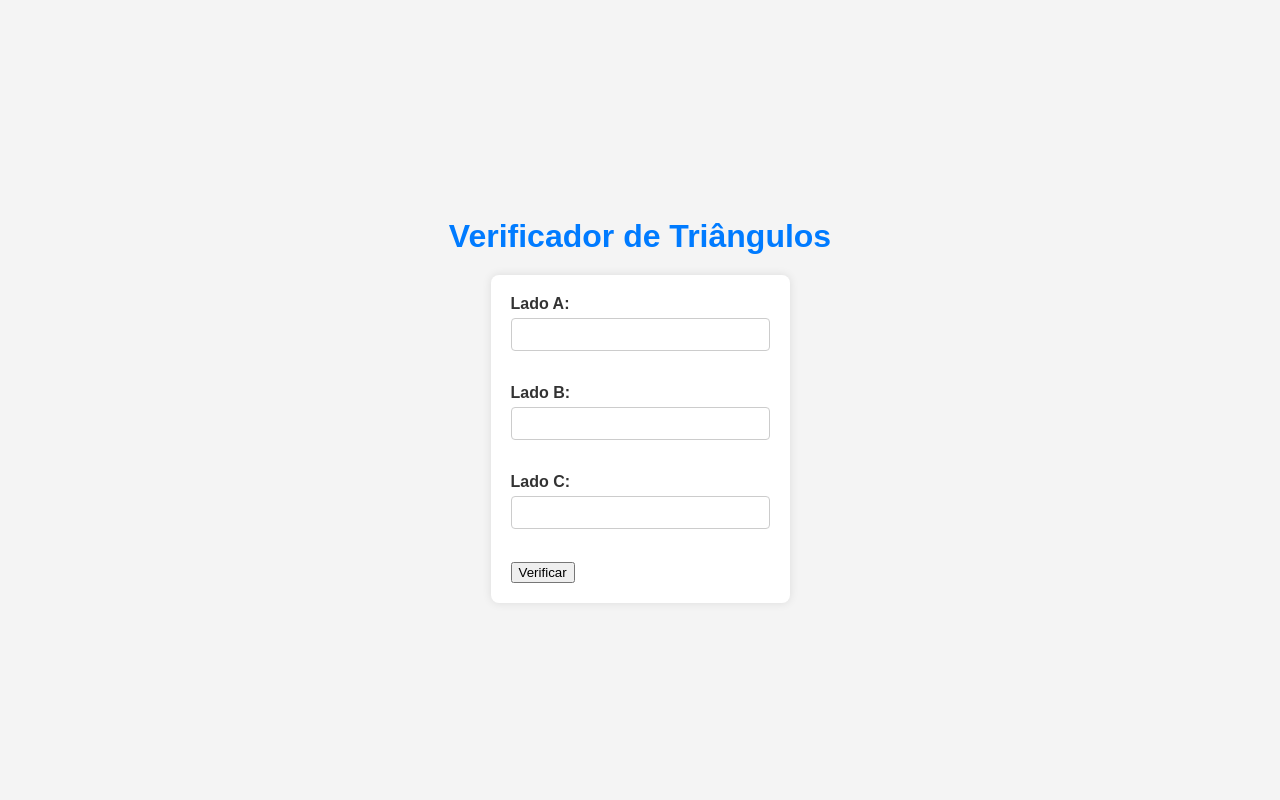
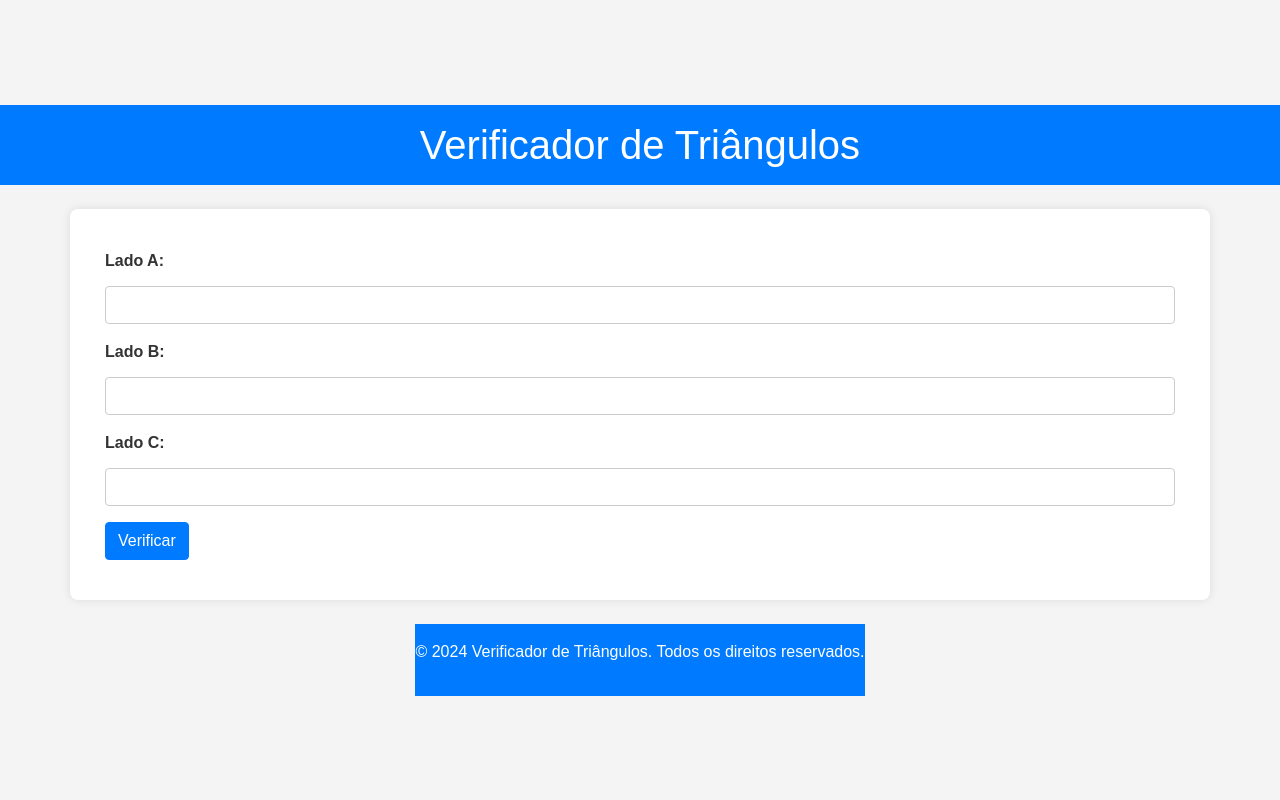
Before and after one commit to smithymmij/TEC16437_processamento_de_dados, a Flask app: page / in a window 1280 px wide. Run offline with Flask 3, Linux system fonts and the light colour scheme; some libraries are stand-ins or nearby versions.

Commit message:
Primeiro commit

```diff
--- a/app.py
+++ b/app.py
@@ -1,4 +1,5 @@
 from flask import Flask, request, render_template
+import os
 
 app = Flask(__name__)
 
@@ -24,4 +25,5 @@ def check_triangle():
     return render_template('index.html', resultado=resultado)
 
 if __name__ == '__main__':
-    app.run(debug=True)
+    port = int(os.environ.get('PORT', 5000))  # Pega a porta do ambiente ou usa 5000 por padrão
+    app.run(host='0.0.0.0', port=port, debug=True)
--- a/requirements.txt
+++ b/requirements.txt
@@ -1,2 +1,2 @@
-Flask
-gunicorn
+Flask==2.3.4
+gunicorn==20.1.0
--- a/static/style.css
+++ b/static/style.css
@@ -10,20 +10,39 @@ body {
     align-items: center;
     justify-content: center;
     height: 100vh;
+    min-height: 100vh; /* Garante que a altura mínima da página seja a altura da viewport */
 }
 
-/* Estiliza o título principal */
-h1 {
-    color: #007bff;
-    margin-bottom: 20px;
+/* Estiliza o topo (header) */
+header {
+    background-color: #007bff;
+    color: #fff;
+    width: 100%;
+    text-align: center;
+    padding: 10px 0;
+
+}
+
+/* Estiliza o título principal no topo */
+header h1 {
+    margin: 0;
+}
+
+/* Estiliza o conteúdo principal (main) */
+main {
+    background-color: #fff;
+    padding: 20px;
+    border-radius: 8px;
+    box-shadow: 0 0 10px rgba(0, 0, 0, 0.1);
+    width: 100%;
+    max-width: 600px; /* Ajusta a largura máxima do conteúdo principal */
+    margin: 0 auto; /* Centraliza o conteúdo */
 }
 
 /* Estiliza o formulário */
 form {
-    background-color: #fff;
+    margin: 0 auto;
     padding: 20px;
-    border-radius: 8px;
-    box-shadow: 0 0 10px rgba(0, 0, 0, 0.1);
 }
 
 /* Estiliza os rótulos dos campos do formulário */
@@ -37,8 +56,4 @@ input[type="number"] {
     padding: 8px;
     margin: 5px 0 15px 0;
     border: 1px solid #ccc;
-    border-radius: 4px;
-    box-sizing: border-box;
-}
-
-/* Estili
+    border
--- a/templates/index.html
+++ b/templates/index.html
@@ -4,25 +4,49 @@
         <meta charset="UTF-8">
         <meta name="viewport" content="width=device-width, initial-scale=1.0">
         <title>Verificador de Triângulos</title>
+        <!-- Inclui o CSS do Bootstrap -->
+        <link href="https://stackpath.bootstrapcdn.com/bootstrap/4.5.2/css/bootstrap.min.css" rel="stylesheet">
         <link rel="stylesheet" type="text/css" href="{{ url_for('static', filename='style.css') }}">
     </head>
 <body>
+    <header class="bg-primary text-white text-center py-3">
         <h1>Verificador de Triângulos</h1>
+    </header>
+
+    <main class="container mt-4">
         <form action="/check_triangle" method="post">
+            <div class="form-group">
                 <label for="lado_a">Lado A:</label>
-        <input type="number" id="lado_a" name="lado_a" required><br><br>
+                <input type="number" id="lado_a" name="lado_a" class="form-control" required>
+            </div>
 
+            <div class="form-group">
                 <label for="lado_b">Lado B:</label>
-        <input type="number" id="lado_b" name="lado_b" required><br><br>
+                <input type="number" id="lado_b" name="lado_b" class="form-control" required>
+            </div>
 
+            <div class="form-group">
                 <label for="lado_c">Lado C:</label>
-        <input type="number" id="lado_c" name="lado_c" required><br><br>
+                <input type="number" id="lado_c" name="lado_c" class="form-control" required>
+            </div>
 
-        <input type="submit" value="Verificar">
+            <button type="submit" class="btn btn-primary">Verificar</button>
         </form>
 
         {% if resultado %}
+            <div class="mt-4 alert alert-info">
                 <h2>Resultado: {{ resultado }}</h2>
+            </div>
         {% endif %}
+    </main>
+
+    <footer class="bg-primary text-white text-center py-3 mt-4">
+        <p>&copy; 2024 Verificador de Triângulos. Todos os direitos reservados.</p>
+    </footer>
+
+    <!-- Inclui o JavaScript do Bootstrap e suas dependências -->
+    <script src="https://code.jquery.com/jquery-3.5.1.slim.min.js"></script>
+    <script src="https://cdn.jsdelivr.net/npm/@popperjs/core@2.5.3/dist/umd/popper.min.js"></script>
+    <script src="https://stackpath.bootstrapcdn.com/bootstrap/4.5.2/js/bootstrap.min.js"></script>
 </body>
 </html>
```
Also changed, not shown: render.yaml (added, +7 -0 lines). Lines whose indentation alone changed are shown as unchanged.
